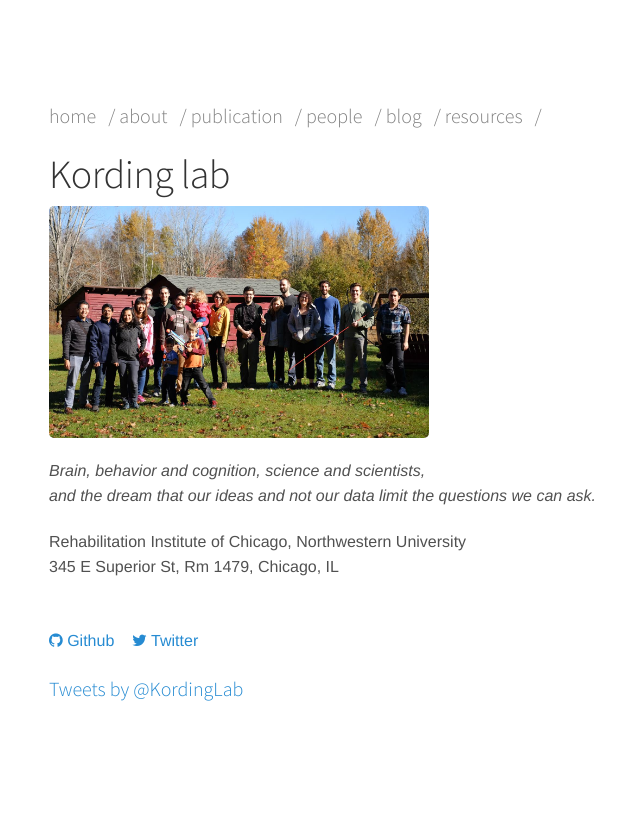
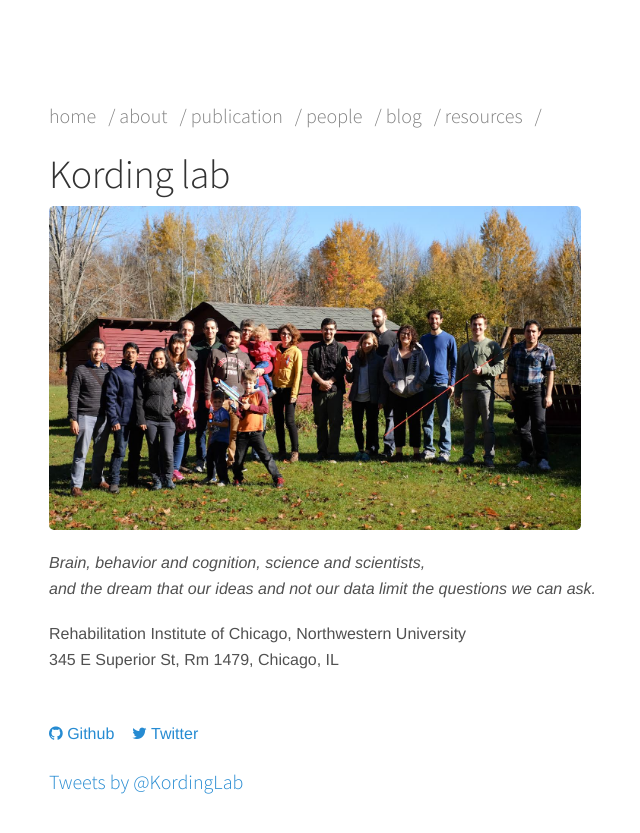
Before and after one commit to KordingLab/KordingLab.github.io, a Jekyll site: the page built from index.html, in a window 1280 px wide. Shown: the top 833 px of the page, without its empty margins (211-851 px from the left). Built offline with Jekyll 4.4.1, drawn with Linux system fonts in a browser that asks for light colours; nearby versions of some CDN libraries; comment, search, counter and statistics services are not loaded.

Commit message:
lab photo size change

```diff
--- a/index.html
+++ b/index.html
@@ -6,7 +6,7 @@ layout: default
     {{ site.name }}
   </h1>
 
-  <img src="/images/people/michigan1.jpg" width="50%" height="50%" onmouseover="this.src='/images/people/michigan2.jpg'" width="50%" height="50%" onmouseout="this.src='/images/people/michigan1.jpg'" width="50%" height="50%" /></a>
+  <img src="/images/people/michigan1.jpg" width="70%" height="70%" onmouseover="this.src='/images/people/michigan2.jpg'" width="70%" height="70%" onmouseout="this.src='/images/people/michigan1.jpg'" width="70%" height="70%" /></a>
 
   <p><em>Brain, behavior and cognition, science and scientists, <br>
     and the dream that our ideas and not our data limit the questions we can ask.</em></p>
```
